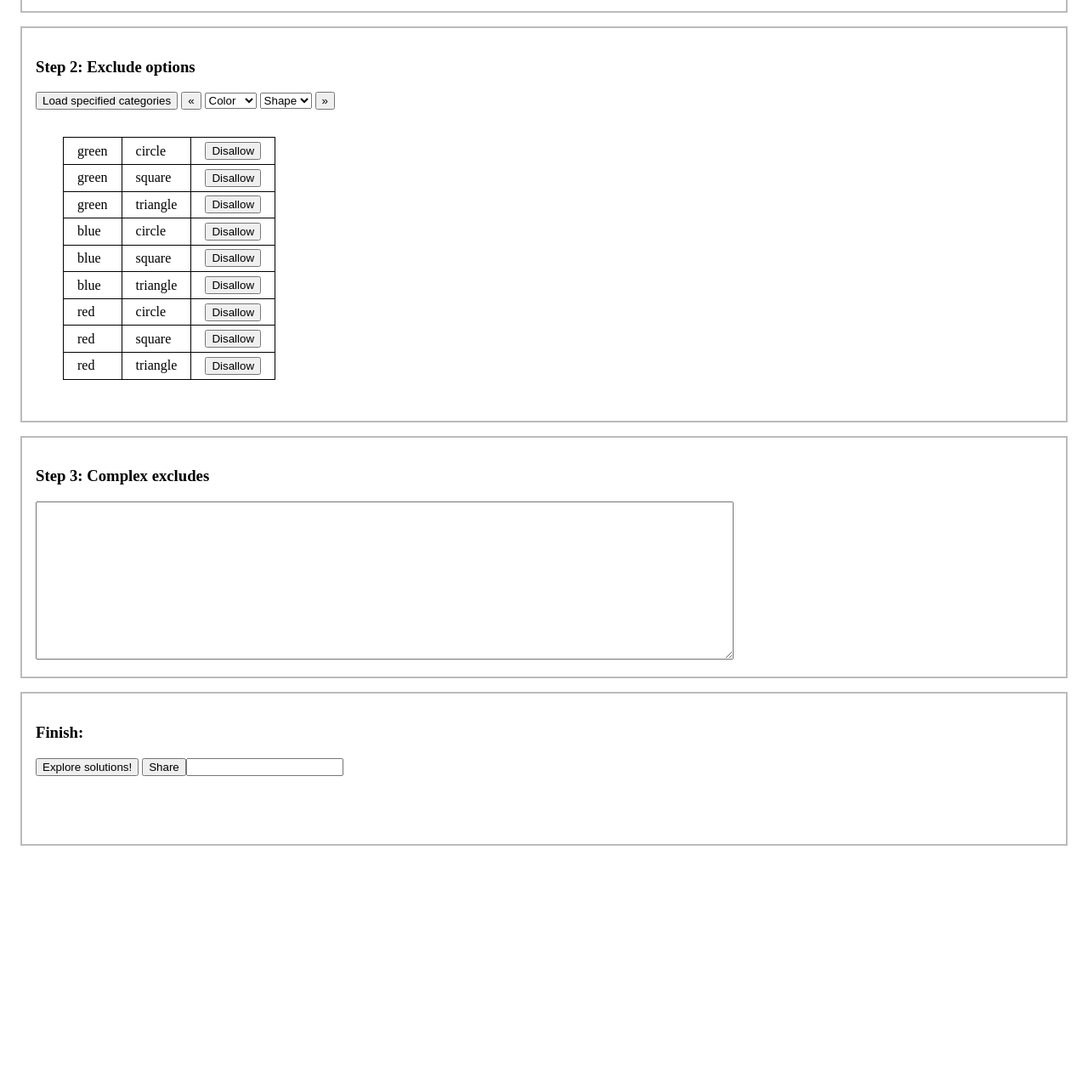
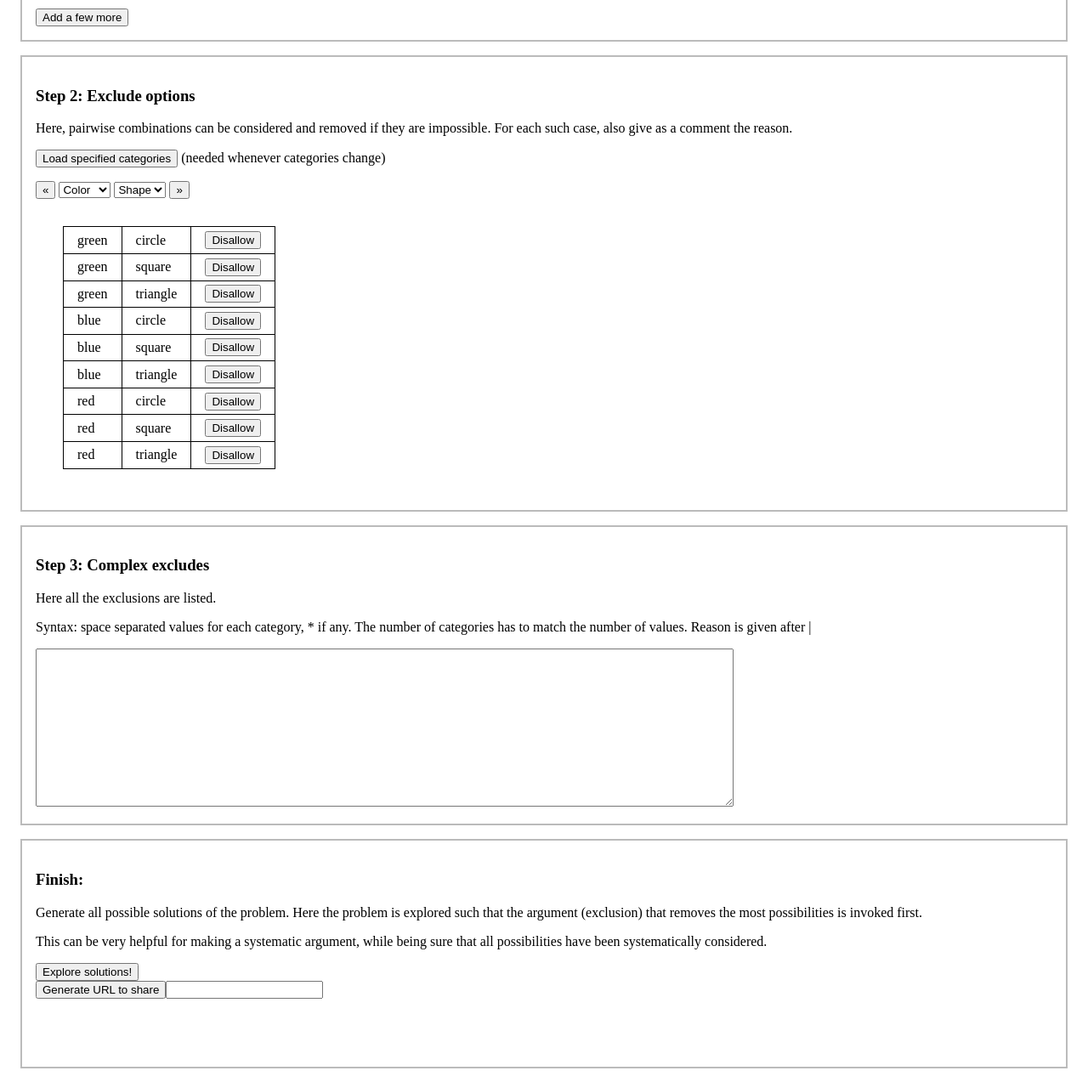
Before and after one commit to JohannesBuchner/zwicky-morphological-analysis, a plain HTML site: page index.html in a window 1280 px wide. Shown: the part 485-1758 px from the top of the page at 85% size. Before the commit the page ends 1496 px from the top, so only its background shows below. Drawn offline with Linux system fonts and the light colour scheme.

Commit message:
added more doc

```diff
--- a/index.html
+++ b/index.html
@@ -454,7 +454,10 @@ $(window).on('load', function () {
 		$('#btnShareUrl').click(function () {
 			var url = generateUrl();
 			window.location.hash = url;
-			$('#shareurl').val(window.location.href);
+			var fullurl = window.location.href;
+			var urltextfield = $('#shareurl')
+			urltextfield.val(fullurl);
+			urltextfield.select();
 		});
 
 
@@ -472,7 +475,12 @@ $(window).on('load', function () {
 <div class="step">
 <h3>Step 1: Define Categories</h3>
 
-<p>Insert category name and allowed values.</p>
+<p>Explanation: In morphological analysis, the problem dimensions are first specified.
+These can be somewhat overlapping.
+Any impossible combinations are excluded in the next step.
+</p>
+
+<p>Insert category name and allowed values (space separated).</p>
 <p><a id="clear" class="fillexample">Clear</a> | <a id="example1" class="fillexample">Load example 1</a> | <a id="example2" class="fillexample">Load example 2</a></p>
 
 <table id="blacklistgrid">
@@ -505,7 +513,10 @@ $(window).on('load', function () {
 <div class="step">
 <h3>Step 2: Exclude options</h3>
 
-<button type="button" id="btnXLoad" accesskey="L">Load specified categories</button>
+<p>Here, pairwise combinations can be considered and removed if they are impossible.
+For each such case, also give as a comment the reason.</p>
+
+<p><button type="button" id="btnXLoad" accesskey="L">Load specified categories</button> (needed whenever categories change)</p>
 
 <button type="button" id="btnXPrev">&laquo;</button>
 <select id="CatA" name="CatA"></select>
@@ -520,14 +531,24 @@ $(window).on('load', function () {
 <div class="step">
 <h3>Step 3: Complex excludes</h3>
 
+<p>Here all the exclusions are listed. </p>
+
+<p>Syntax: space separated values for each category, * if any. The number of categories has to match the number of values.
+Reason is given after |</p>
+
 <textarea id="excludes" name="excludes" rows="12" cols="100" ></textarea>
 </div>
 
 <div class="step">
 <h3>Finish:</h3>
+<p>Generate all possible solutions of the problem. Here the problem is explored such
+that the argument (exclusion) that removes the most possibilities is invoked first.</p>
 
-<button type="button" id="btnFinish" accesskey="X">Explore solutions!</button>
-<button type="button" id="btnShareUrl">Share</button><input id="shareurl"></input>
+<p>This can be very helpful for making a systematic argument, while being sure that all possibilities
+have been systematically considered.</p>
+
+<button type="button" id="btnFinish" accesskey="X">Explore solutions!</button><br/>
+<button type="button" id="btnShareUrl">Generate URL to share</button><input id="shareurl"></input>
 
 <div class="result">
 
```
